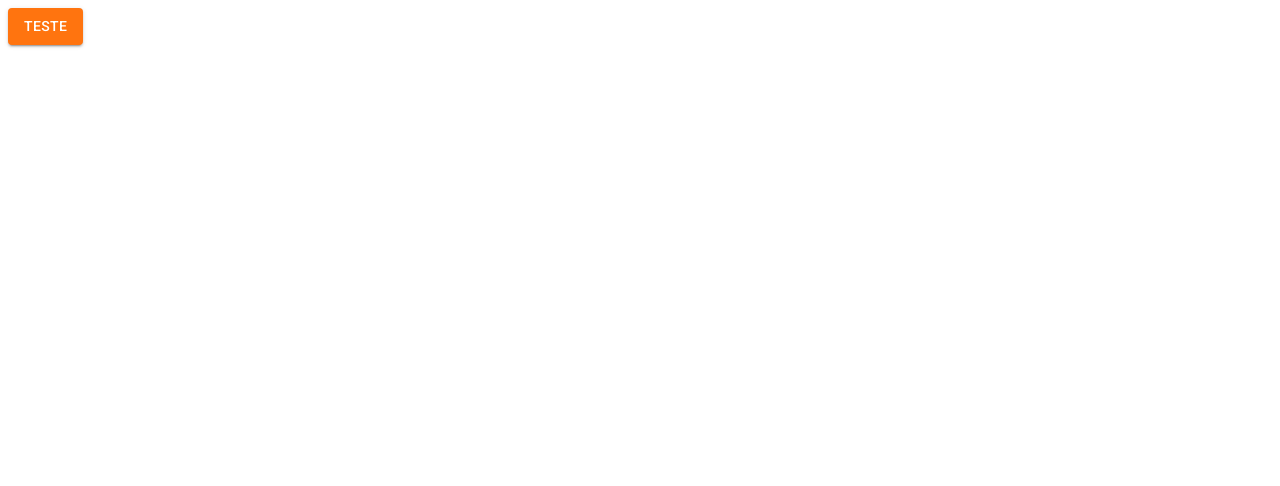
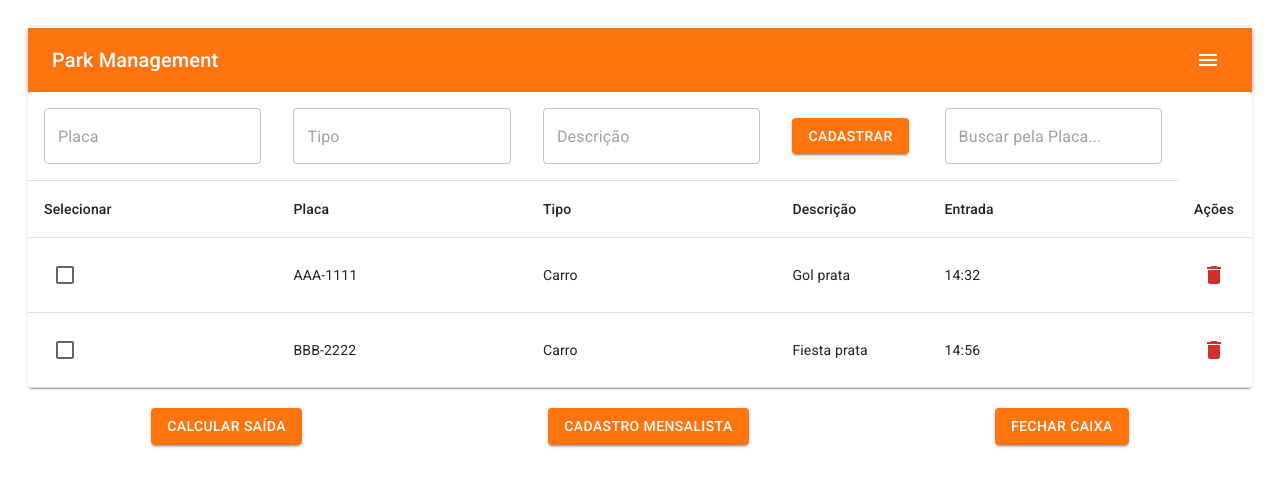
Before and after one commit to Santiego95/park_management, a React (Create React App) app: page /paginaInicial in a window 1280 px wide. Shown: the top 486 px of the page. Built offline with nearby package versions, Linux system fonts and the light colour scheme.

Commit message:
adicionado pagina do rotativo

```diff
--- /dev/null
+++ b/src/pages/estacionamentoRotativo.tsx
@@ -0,0 +1,153 @@
+import React, { useState } from 'react';
+import { Button, Table, TableBody, TableCell, TableContainer, TableHead, TableRow, TextField, Paper, Checkbox, IconButton } from '@mui/material';
+import DeleteIcon from '@mui/icons-material/Delete';
+import Header from '../shared/components/header';
+
+interface Vehicle {
+  plate: string;
+  type: string;
+  description: string;
+  entry: string;
+}
+
+const EstacionamentoRotativo: React.FC = () => {
+  const [vehicles, setVehicles] = useState<Vehicle[]>([
+    { plate: "AAA-1111", type: "Carro", description: "Gol prata", entry: "14:32" },
+    { plate: "BBB-2222", type: "Carro", description: "Fiesta prata", entry: "14:56" },
+  ]);
+
+  const [newVehicle, setNewVehicle] = useState<Vehicle>({
+    plate: "",
+    type: "",
+    description: "",
+    entry: "",
+  });
+
+  const [selectedVehicles, setSelectedVehicles] = useState<boolean[]>(new Array(vehicles.length).fill(false));
+  const [searchTerm, setSearchTerm] = useState<string>("");
+
+  const handleInputChange = (e: React.ChangeEvent<HTMLInputElement>) => {
+    const { name, value } = e.target;
+    setNewVehicle({ ...newVehicle, [name]: value });
+  };
+
+  const handleAddVehicle = () => {
+    setVehicles([...vehicles, { ...newVehicle, entry: new Date().toLocaleTimeString() }]);
+    setNewVehicle({ plate: "", type: "", description: "", entry: "" });
+    setSelectedVehicles([...selectedVehicles, false]);
+  };
+
+  const handleDeleteVehicle = (index: number) => {
+    const updatedVehicles = vehicles.filter((_, vehicleIndex) => vehicleIndex !== index);
+    setVehicles(updatedVehicles);
+    setSelectedVehicles(selectedVehicles.filter((_, vehicleIndex) => vehicleIndex !== index));
+  };
+
+  const handleSelectVehicle = (index: number) => {
+    const updatedSelections = [...selectedVehicles];
+    updatedSelections[index] = !updatedSelections[index];
+    setSelectedVehicles(updatedSelections);
+  };
+
+  const handleSearchChange = (e: React.ChangeEvent<HTMLInputElement>) => {
+    setSearchTerm(e.target.value);
+  };
+
+  const filteredVehicles = vehicles.filter(vehicle =>
+    vehicle.plate.toLowerCase().includes(searchTerm.toLowerCase())
+  );
+
+  return (
+    <div style={{ padding: '20px' }}>
+      <Header onMenuClick={() => {}} onCloseMenu={() => {}} />
+
+      <TableContainer component={Paper}>
+        <Table>
+          <TableHead>
+            <TableRow>
+              <TableCell>
+                <TextField
+                  name="plate"
+                  value={newVehicle.plate}
+                  onChange={handleInputChange}
+                  placeholder="Placa"
+                  fullWidth
+                />
+              </TableCell>
+              <TableCell>
+                <TextField
+                  name="type"
+                  value={newVehicle.type}
+                  onChange={handleInputChange}
+                  placeholder="Tipo"
+                  fullWidth
+                />
+              </TableCell>
+              <TableCell>
+                <TextField
+                  name="description"
+                  value={newVehicle.description}
+                  onChange={handleInputChange}
+                  placeholder="Descrição"
+                  fullWidth
+                />
+              </TableCell>
+              <TableCell>
+                <Button onClick={handleAddVehicle} variant="contained" color="primary">
+                  Cadastrar
+                </Button>
+              </TableCell>
+              <TableCell>
+                <TextField
+                  placeholder="Buscar pela Placa..."
+                  value={searchTerm}
+                  onChange={handleSearchChange}
+                  fullWidth
+                />
+              </TableCell>
+            </TableRow>
+            <TableRow>
+              <TableCell>Selecionar</TableCell>
+              <TableCell>Placa</TableCell>
+              <TableCell>Tipo</TableCell>
+              <TableCell>Descrição</TableCell>
+              <TableCell>Entrada</TableCell>
+              <TableCell>Ações</TableCell>
+            </TableRow>
+          </TableHead>
+          <TableBody>
+            {filteredVehicles.map((vehicle, index) => (
+              <TableRow key={index}>
+                <TableCell>
+                  <Checkbox
+                    checked={selectedVehicles[index]}
+                    onChange={() => handleSelectVehicle(index)}
+                  />
+                </TableCell>
+                <TableCell>{vehicle.plate}</TableCell>
+                <TableCell>{vehicle.type}</TableCell>
+                <TableCell>{vehicle.description}</TableCell>
+                <TableCell>{vehicle.entry}</TableCell>
+                <TableCell>
+                  <IconButton onClick={() => handleDeleteVehicle(index)} color="error">
+                    <DeleteIcon />
+                  </IconButton>
+                </TableCell>
+              </TableRow>
+            ))}
+          </TableBody>
+        </Table>
+      </TableContainer>
+
+      <footer style={{ marginTop: '20px' }}>
+        <div style={{ display: 'flex', justifyContent: 'space-around' }}>
+          <Button variant="contained">Calcular Saída</Button>
+          <Button variant="contained">Cadastro Mensalista</Button>
+          <Button variant="contained">Fechar Caixa</Button>
+        </div>
+      </footer>
+    </div>
+  );
+};
+
+export default EstacionamentoRotativo;
--- /dev/null
+++ b/src/pages/site.tsx
@@ -0,0 +1,14 @@
+import { Link } from 'react-router-dom';
+import { Button } from "@mui/material";
+export const Site = () => {
+    return (
+        <div>
+            <Button component={Link} to="/paginaInicial" variant="contained" color="primary">Pagina Rotativo</Button>
+            <Button variant="contained" color="primary">Login</Button>
+            <Button variant="contained" color="primary">Cadastro</Button>
+
+
+        </div>
+
+    )
+}
--- a/src/routes/index.tsx
+++ b/src/routes/index.tsx
@@ -1,11 +1,13 @@
-import { Button } from "@mui/material";
 import { Routes, Route, Navigate } from "react-router-dom";
+import EstacionamentoRotativo from "../pages/estacionamentoRotativo";
+import { Site } from "../pages/site";
+
 
 export const AppRoutes = () => {
     return(
         <Routes>
-            <Route path="/paginaInicial" element ={<Button variant="contained" color="primary">Teste</Button>} />
-
+            <Route path="/site" element ={<Site />} />
+            <Route path="/paginaInicial" element ={<EstacionamentoRotativo />} />
 
             <Route path="*" element = {<Navigate to="paginaInicial" />} />
         </Routes>
--- /dev/null
+++ b/src/shared/components/header.tsx
@@ -0,0 +1,57 @@
+import React, { useState, MouseEvent } from 'react';
+import { AppBar, Toolbar, Typography, IconButton, Menu, MenuItem, useTheme } from '@mui/material';
+import MenuIcon from '@mui/icons-material/Menu';
+
+// Definindo as propriedades do Header
+interface HeaderProps {
+  onMenuClick: (event: MouseEvent<HTMLElement>) => void;
+  onCloseMenu: () => void;
+}
+
+// Componente Header
+const Header: React.FC<HeaderProps> = ({ onMenuClick, onCloseMenu }) => {
+  const theme = useTheme(); // Acesse o tema aqui
+  const [menuAnchorEl, setMenuAnchorEl] = useState<null | HTMLElement>(null);
+
+  const handleMenuClick = (event: MouseEvent<HTMLElement>) => {
+    setMenuAnchorEl(event.currentTarget);
+    onMenuClick(event);
+  };
+
+  const handleClose = () => {
+    setMenuAnchorEl(null);
+    onCloseMenu();
+  };
+
+  return (
+    <AppBar position="static">
+      <Toolbar>
+        <Typography variant="h6" style={{ flexGrow: 1 }}>
+          Park Management
+        </Typography>
+        <IconButton edge="start" color="inherit" aria-label="menu" onClick={handleMenuClick}>
+          <MenuIcon />
+        </IconButton>
+        <Menu
+          anchorEl={menuAnchorEl}
+          keepMounted
+          open={Boolean(menuAnchorEl)}
+          onClose={handleClose}
+          PaperProps={{
+            style: {
+              backgroundColor: theme.palette.primary.main, // Usando a cor primária do tema
+              color: theme.palette.primary.contrastText, // Usando a cor de contraste do tema
+            },
+          }}
+        >
+          <MenuItem onClick={handleClose}>Mensalistas</MenuItem>
+          <MenuItem onClick={handleClose}>Relatórios</MenuItem>
+          <MenuItem onClick={handleClose}>Estacionamentos</MenuItem>
+          <MenuItem onClick={handleClose}>Sair</MenuItem>
+        </Menu>
+      </Toolbar>
+    </AppBar>
+  );
+};
+
+export default Header;
--- a/src/shared/themes/Light.ts
+++ b/src/shared/themes/Light.ts
@@ -7,16 +7,6 @@ export const LightTheme = createTheme({
             dark: '#924207',
             light: '#F68B3D',
             contrastText: '#ffffff',
-        },
-        secondary: {
-            main: '#40BB14',
-            dark: '#329A0D',
-            light: '#58DA2A',
-            contrastText: '#ffffff',
-        },
-        background:{
-            default: '#F5F5F5',
-            paper: '#FFFFFF',
         }
     }
 });
```
